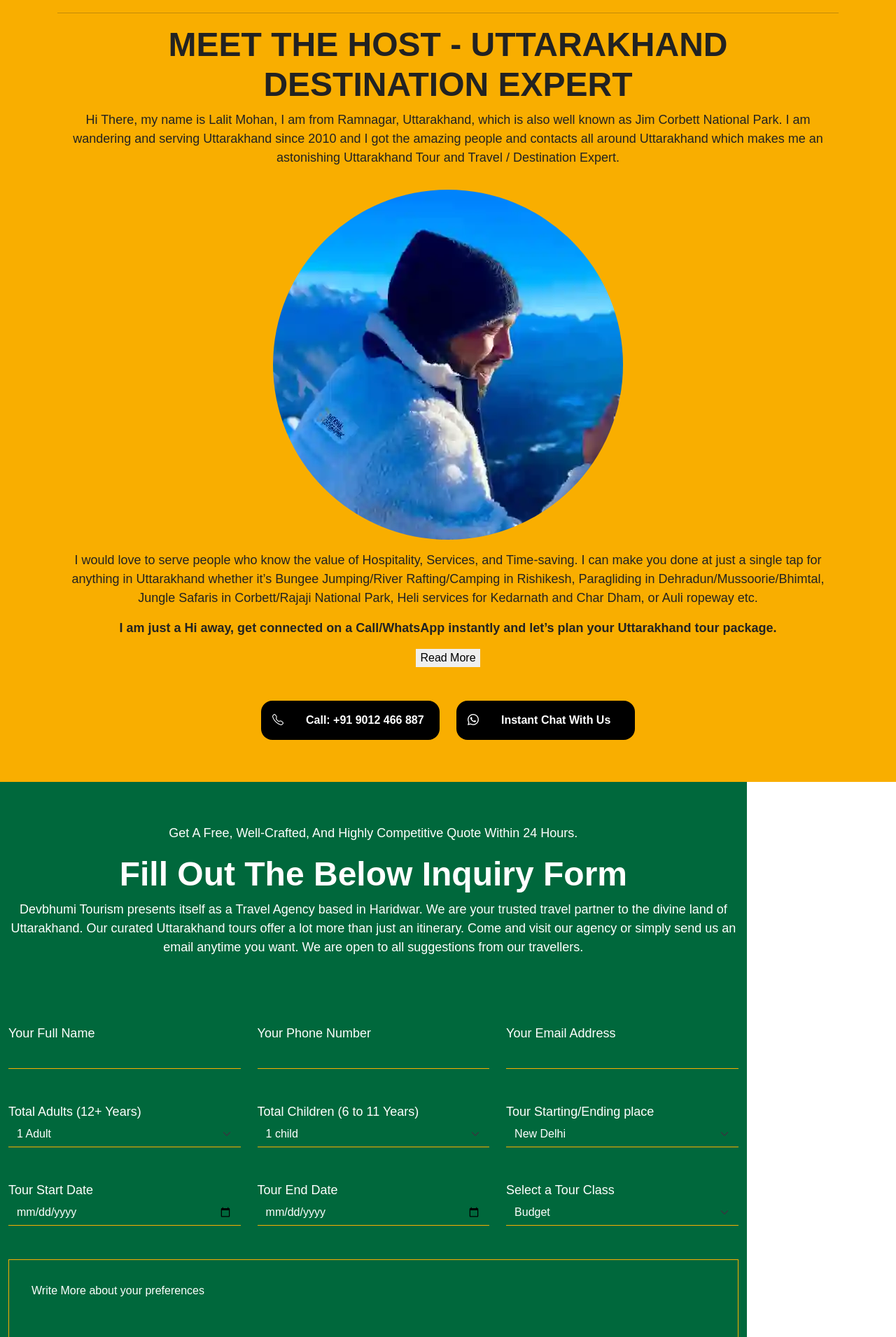
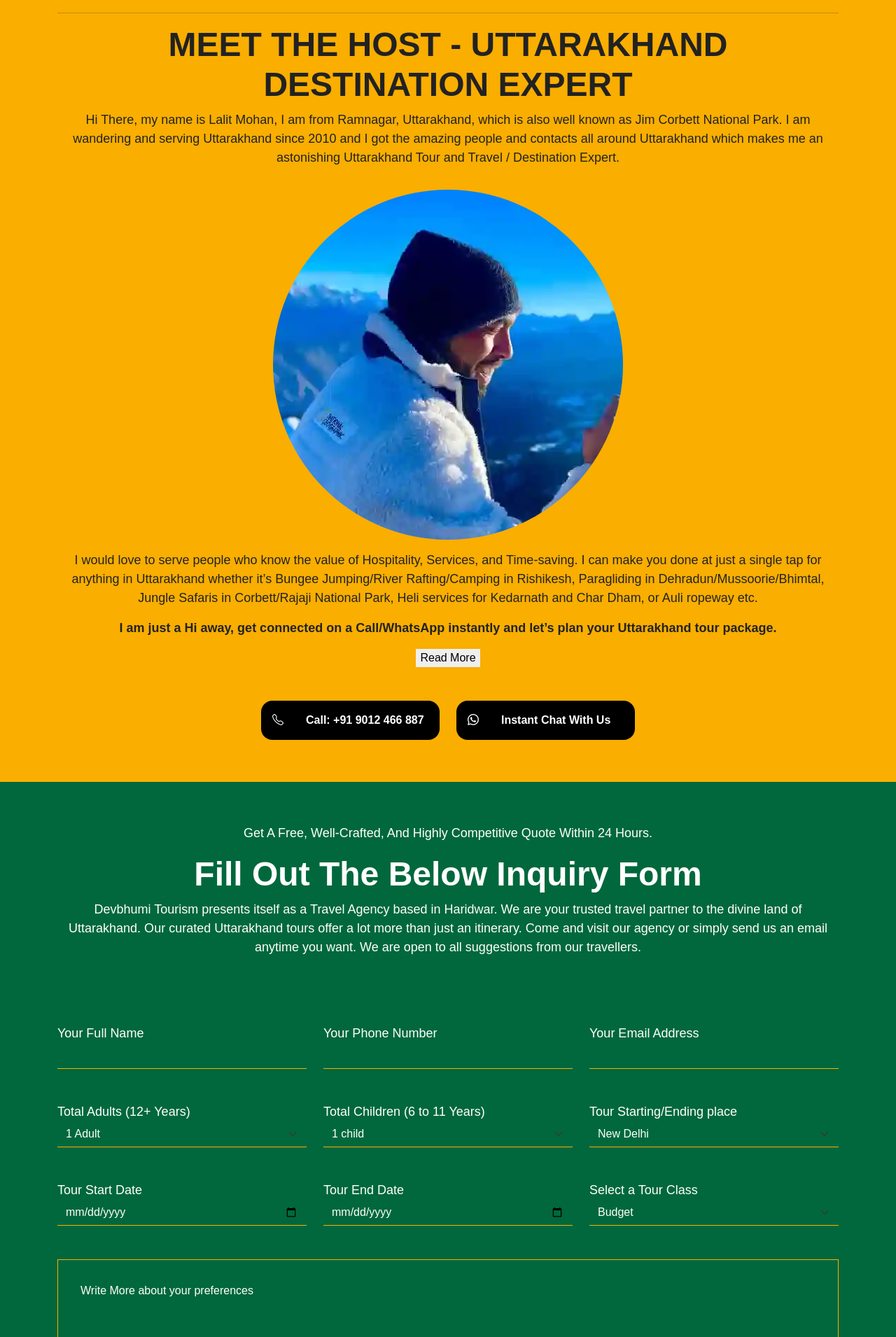
Before and after one commit to sualsoft/devbhumitourism, a Jekyll site: the page built from index.markdown, in a window 1280 px wide. Shown: the part 4490-6400 px from the top of the page at 70% size. Built offline with Jekyll 4.4.1, drawn with Linux system fonts in a browser that asks for light colours; some web fonts are replaced.

Commit message:
Update home.html

```diff
--- a/_layouts/home.html
+++ b/_layouts/home.html
@@ -954,7 +954,7 @@
         </div>
       </section>
 
-      <section class="content-section bg-green quote col-lg-10">
+      <section class="content-section bg-green quote col-lg-12">
         <div class="container text-center">
           <p>Get A Free, Well-Crafted, And Highly Competitive Quote Within 24
               Hours. </p></hr>
```
